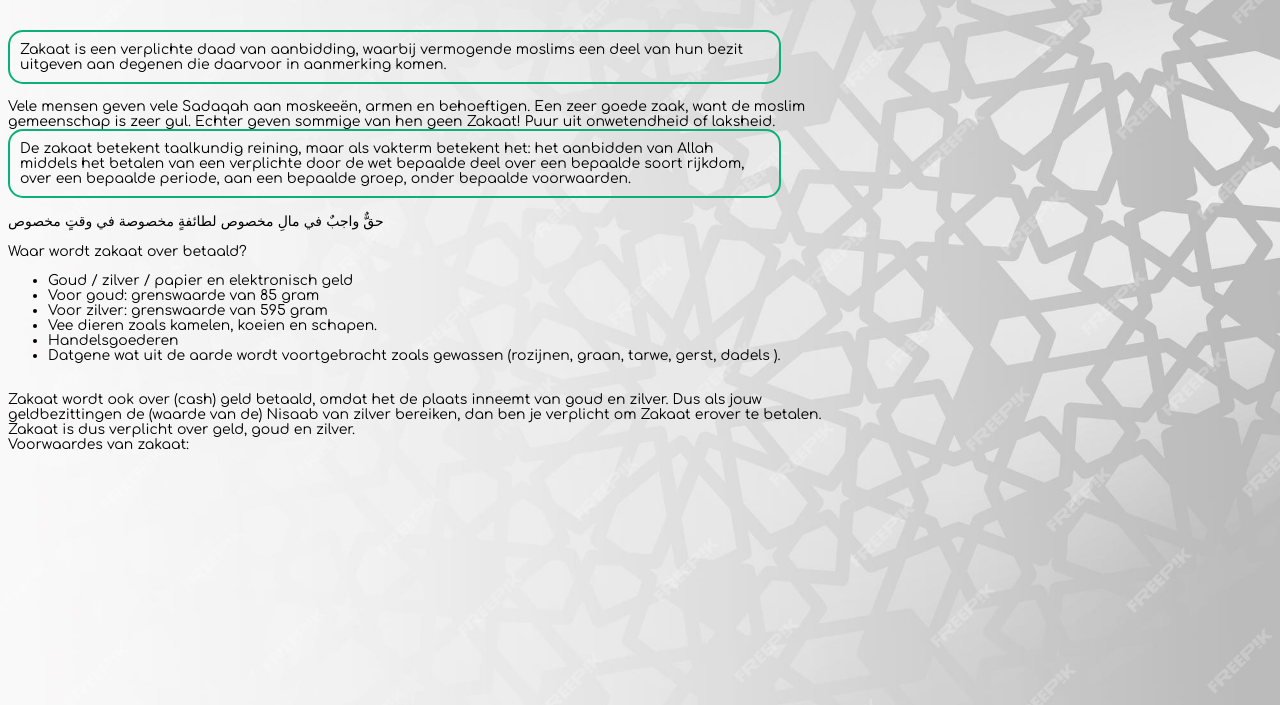
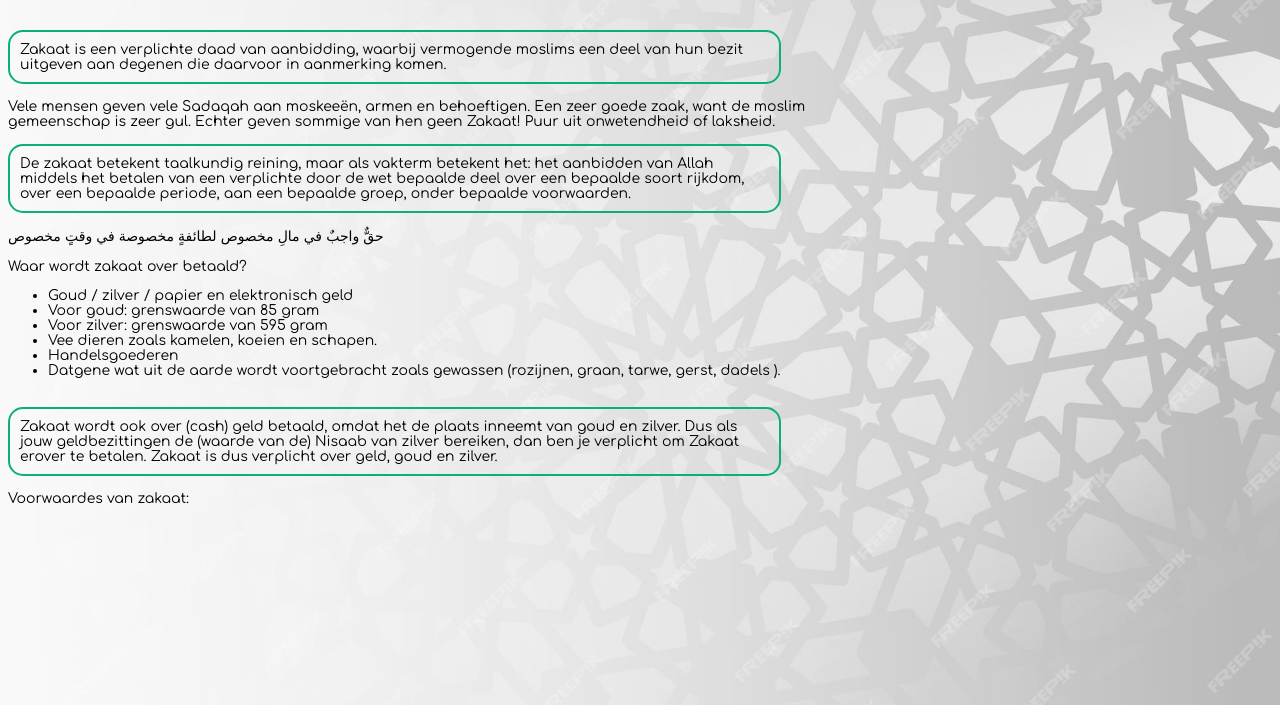
Before and after one commit to Qnass/Informatica, a plain HTML site: page zuil_4.html in a window 1280 px wide. Shown: the part 111-816 px from the top of the page. Drawn offline with Linux system fonts and the light colour scheme.

Commit message:
Update zuil_4.html

```diff
--- a/zuil_4.html
+++ b/zuil_4.html
@@ -27,7 +27,7 @@
      <div>Vele mensen geven vele Sadaqah aan moskeeën, armen en behoeftigen.
           Een zeer goede zaak, want de moslim gemeenschap is zeer gul.
           Echter geven sommige van hen geen Zakaat! Puur uit onwetendheid of laksheid.</div>
-
+     <br>
      <div id="intro">De zakaat betekent taalkundig reining, maar als vakterm betekent het:
           het aanbidden van Allah middels het betalen van een verplichte door de wet bepaalde deel over een bepaalde soort rijkdom,
           over een bepaalde periode, aan een bepaalde groep, onder bepaalde voorwaarden.</div>
@@ -44,7 +44,7 @@
           <li>Datgene wat uit de aarde wordt voortgebracht zoals gewassen (rozijnen, graan, tarwe, gerst, dadels ). </li>
      </ul>
      <br>
-     <div="intro">Zakaat wordt ook over (cash) geld betaald, omdat het de plaats inneemt van goud en zilver.
+     <div id="intro">Zakaat wordt ook over (cash) geld betaald, omdat het de plaats inneemt van goud en zilver.
           Dus als jouw geldbezittingen de (waarde van de) Nisaab van zilver bereiken, dan ben je verplicht om Zakaat erover te betalen.
           Zakaat is dus verplicht over geld, goud en zilver.</div>
      <br>
```
